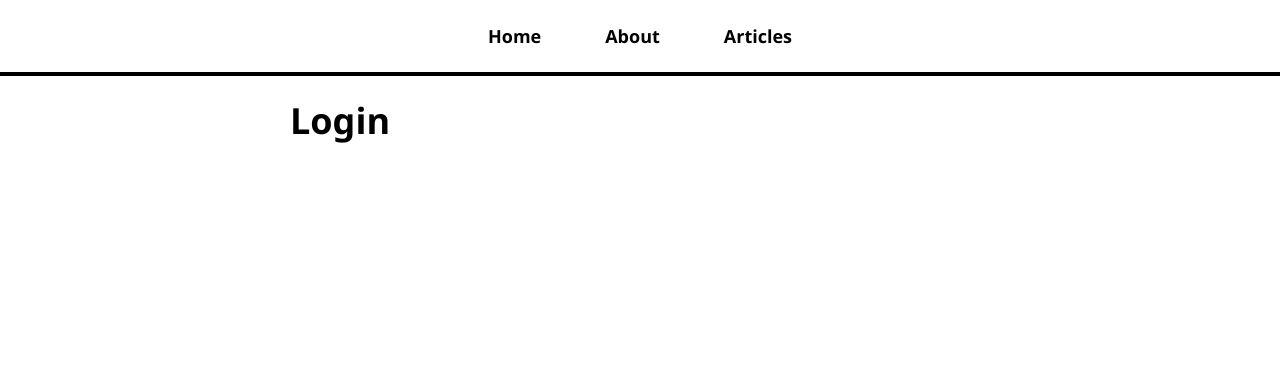
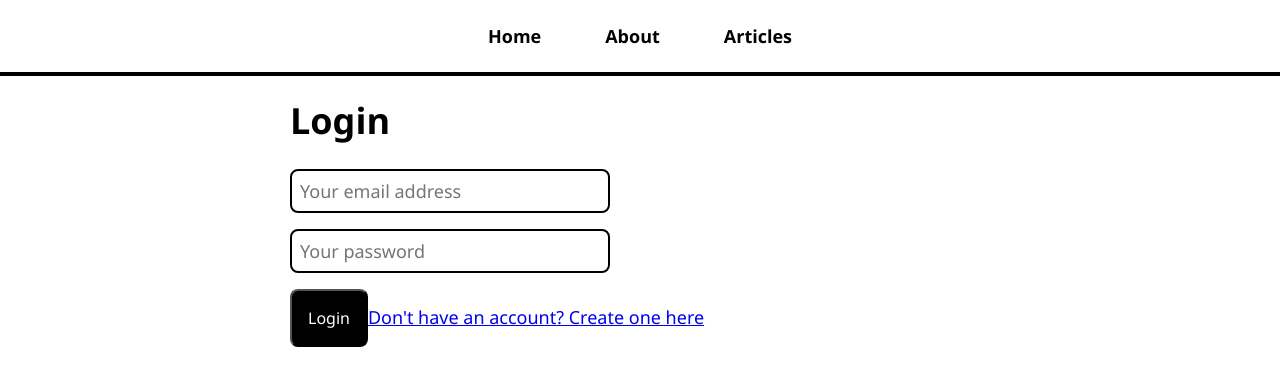
Before and after one commit to Ryo-samuraiJP/MERN-stack-blog, a React (Create React App) app in the folder my-blog-frontend/: page /login in a window 1280 px wide. Shown: the top 386 px of the page. Built offline with nearby package versions, Linux system fonts and the light colour scheme.

Commit message:
Build a login form

```diff
--- a/my-blog-frontend/src/pages/LoginPage.js
+++ b/my-blog-frontend/src/pages/LoginPage.js
@@ -1,8 +1,41 @@
-import React from 'react';
+import React, { useState } from 'react';
+import { Link, useNavigate } from 'react-router-dom';
+import { getAuth, signInWithEmailAndPassword } from 'firebase/auth';
 
 const LoginPage = () => {
+  const [email, setEmail] = useState();
+  const [password, setPasssword] = useState();
+  const [error, setError] = useState();
+
+  const navigate = useNavigate();
+
+  const logIn = async () => {
+    try {
+      await signInWithEmailAndPassword(getAuth(), email, password);
+      navigate('/articles');
+    } catch (e) {
+      setError(e.email);
+    }
+  }
+
   return (
-    <h1>Login</h1>
+    <>
+      <h1>Login</h1>
+      {error && <p className='error'>{error}</p>}
+      <input
+        placeholder='Your email address'
+        value={email}
+        onChange={e => setEmail(e.target.value)}
+      />
+      <input
+        type='password'
+        placeholder='Your password'
+        value={password}
+        onChange={e => setPasssword(e.target.value)}
+      />
+      <button onClick={logIn}>Login</button>
+      <Link to='/create-account'>Don't have an account? Create one here</Link>
+    </>
   );
 }
 
```
